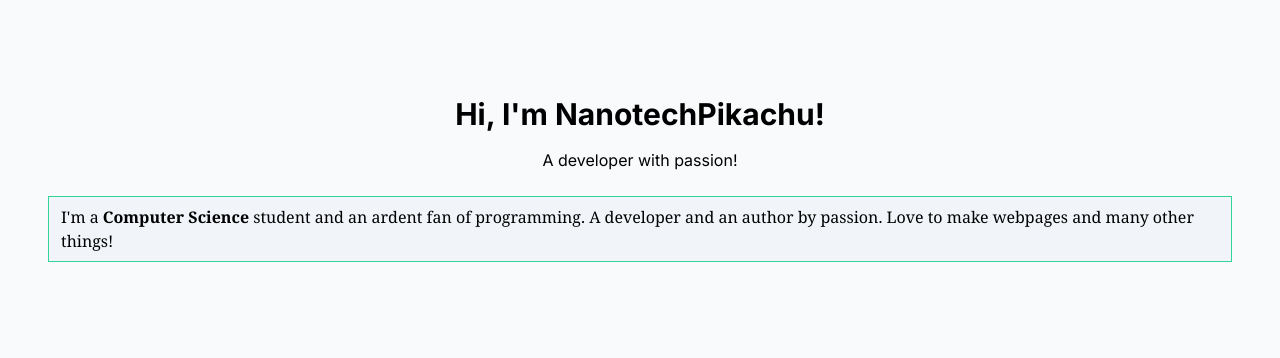
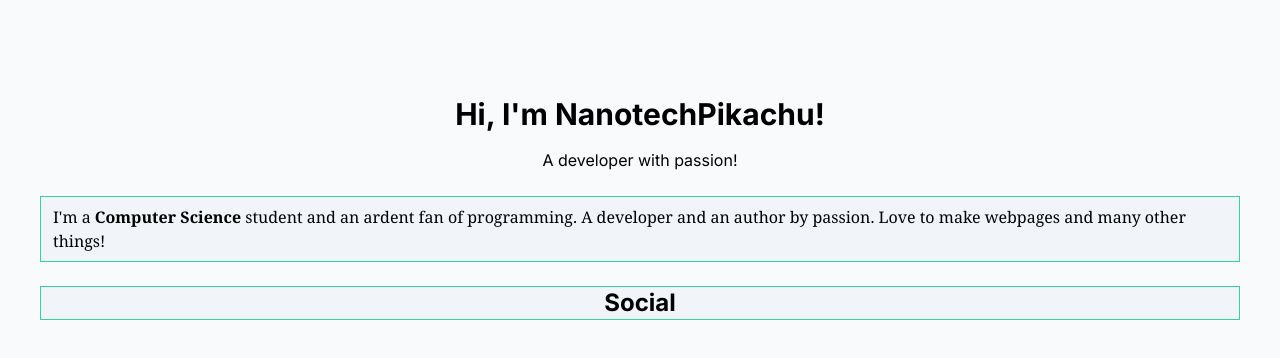
Before and after one commit to NanotechPikachu/Portfolio, a Next.js app: page / in a window 1280 px wide. Shown: the top 358 px of the page. Built offline with nearby package versions, Linux system fonts and the light colour scheme.

Commit message:
Update page.js

```diff
--- a/src/app/page.js
+++ b/src/app/page.js
@@ -4,10 +4,13 @@ export default function Home() {
     <div className="ml-8 mr-8 mt-24 mb-20">
     <h1 className="font-bold text-center text-2xl md:text-3xl dark:text-white text-black mb-4">Hi, I&apos;m NanotechPikachu!</h1>
     <p className="text-sm dark:text-zinc-50 text-black md:text-base text-center">A developer with passion!</p>
-    <div className="mt-6 mr-4 ml-4 border dark:border-emerald-600 border-emerald-400 dark:bg-[#2E3532] bg-slate-100 border">
+    <div className="mt-6 mr-2 ml-2 border dark:border-emerald-600 border-emerald-400 dark:bg-[#2E3532] bg-slate-100 border">
     <p className="font-serif md:text-base text-sm dark:text-zinc-50 text-black mr-3 ml-3 mt-2 mb-2">
 I&apos;m a <b>Computer Science</b> student and an ardent fan of programming. A developer and an author by passion. Love to make webpages and many other things!
     </p>
+    </div>
+    <div className="mr-2 ml-2 mt-6 border dark:border-emerald-600 border-emerald-400 dark:bg-[#2E3532] bg-slate-100">
+    <h2 className="text-center text-xl md:text-2xl text-black dark:text-white font-bold">Social</h2>
     </div>
     </div>
     </>
```
